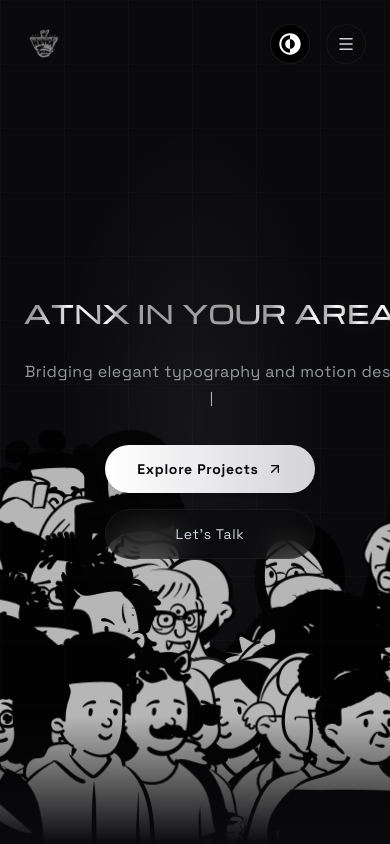
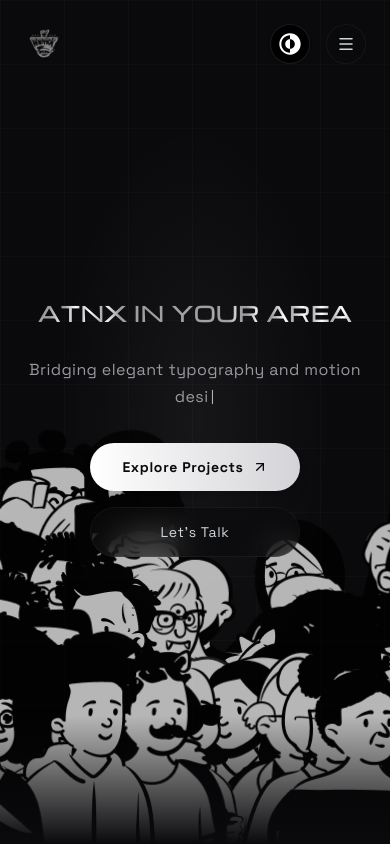
Before and after one commit to fathurrach/portofolio-atnx, a React (Vite) app: page / in a window 390 px wide. Shown: the top 844 px of the page. Built offline with nearby package versions, Linux system fonts and the light colour scheme.

Commit message:
fix: make hero title responsive on mobile using fluid typography to prevent right-leaning overflow

```diff
--- a/src/components/Hero.tsx
+++ b/src/components/Hero.tsx
@@ -54,7 +54,7 @@ const Hero = () => {
       {/* Main Hero Contents */}
       <div className="relative z-20 flex flex-col items-center justify-center text-center max-w-4xl mx-auto -translate-y-8">
 
-        <h1 className="relative text-2xl sm:text-4xl md:text-5xl lg:text-6xl xl:text-7xl font-heading font-extrabold tracking-wider leading-none mb-8 uppercase select-none whitespace-nowrap drop-shadow-[0_2px_10px_rgba(255,255,255,0.05)]">
+        <h1 className="relative text-[5.2vw] sm:text-4xl md:text-5xl lg:text-6xl xl:text-7xl font-heading font-extrabold tracking-wider leading-none mb-8 uppercase select-none whitespace-nowrap drop-shadow-[0_2px_10px_rgba(255,255,255,0.05)]">
           <BlurInText
             text="ATNX in your area"
             blurAmount={12}
```
